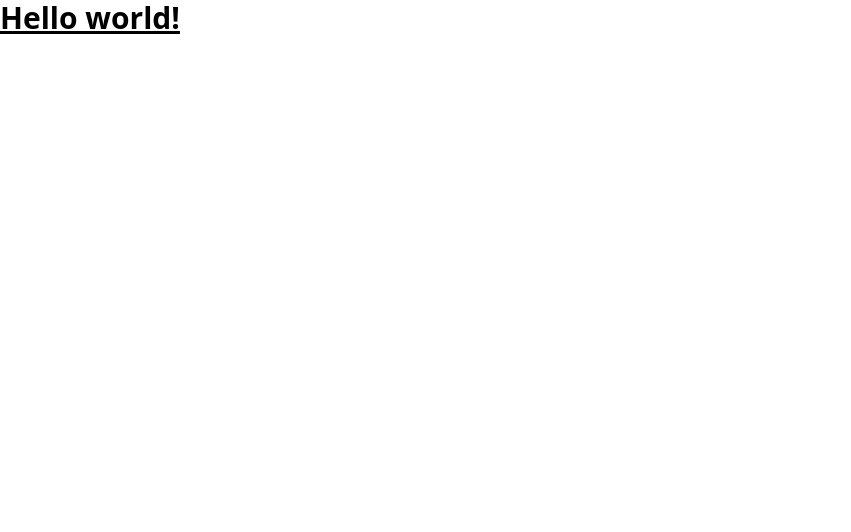
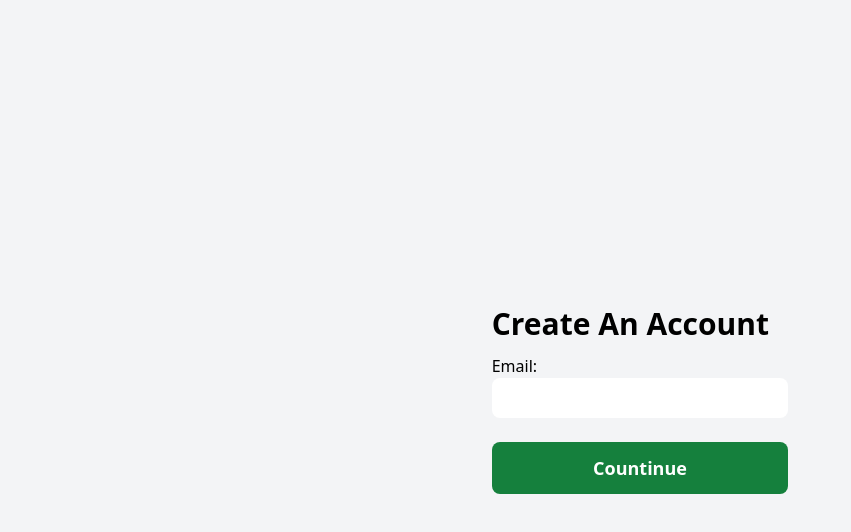
Before and after one commit to oduyemi/TechGPT, a plain HTML site: page src/index.html in a window 1280 px wide. Shown: the whole page, without its empty margins (0-851 px from the left). Drawn offline with Linux system fonts and the light colour scheme.

Commit message:
signup ui done

```diff
--- a/src/index.html
+++ b/src/index.html
@@ -7,10 +7,32 @@
     <link href="./output.css" rel="stylesheet">
 </head>
 
-<body>
-    <h1 class="text-3xl font-bold underline">
-        Hello world!
-    </h1>
+<body class="h-screen flex justify-center items-center bg-gray-100">
+    <div class="space-y-3">
+        <div>
+            <h1 class="text-3xl font-extrabold">
+                Create An Account
+            </h1>
+        </div>
+
+        <form action="sign up">
+            <div class="space-y-6 flex-col flex">
+                <div class="">
+                    <label for="">Email:</label>
+                    <input type="email"
+                        class="text-bold px-2 py-2 rounded-lg border-0 border-blue-300 hover:ring-2 w-full ">
+                </div>
+                <div class="w-full">
+                    <button
+                        class="py-3 bg-green-700 mx-auto  rounded-lg cursor-pointer text-lg text-white font-bold w-full px-7">
+                        Countinue
+                    </button>
+                </div>
+            </div>
+
+
+        </form>
+    </div>
 </body>
 
 </html>
```
Also changed, not shown: src/output.css.
